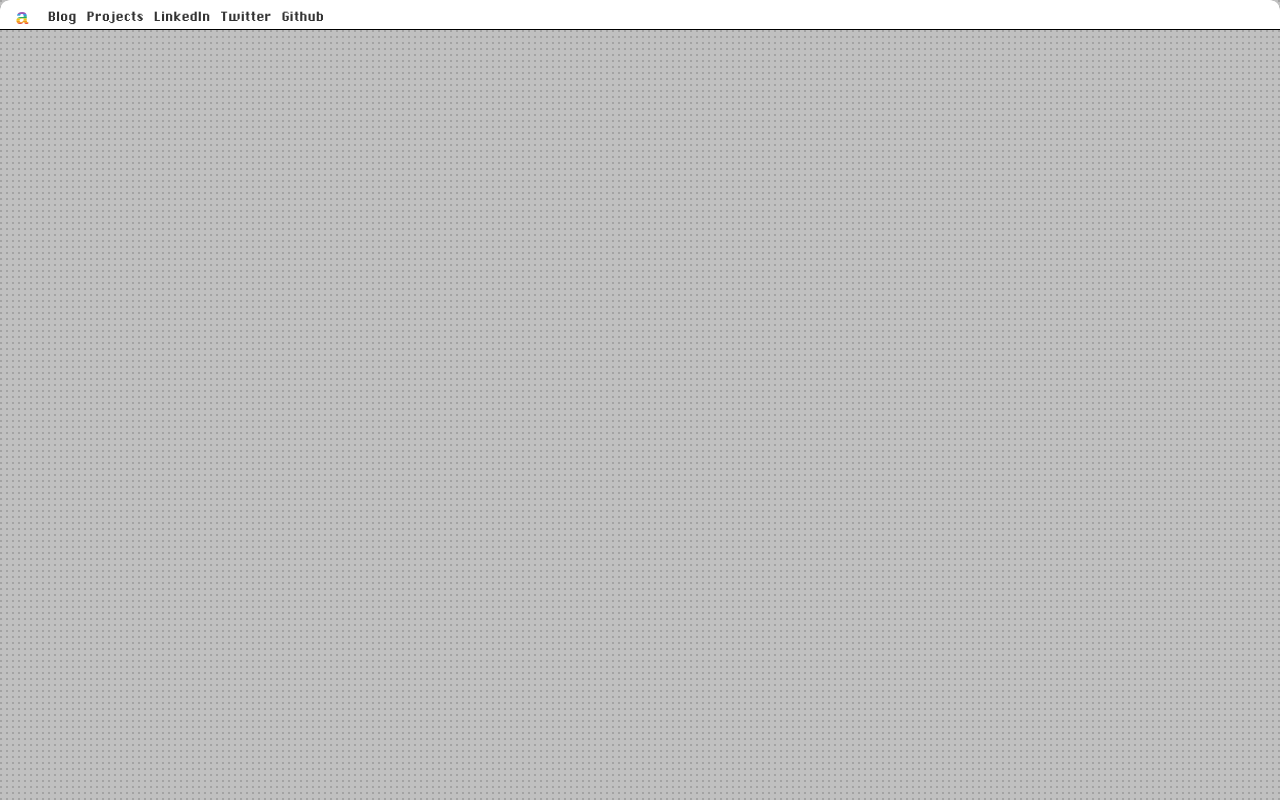
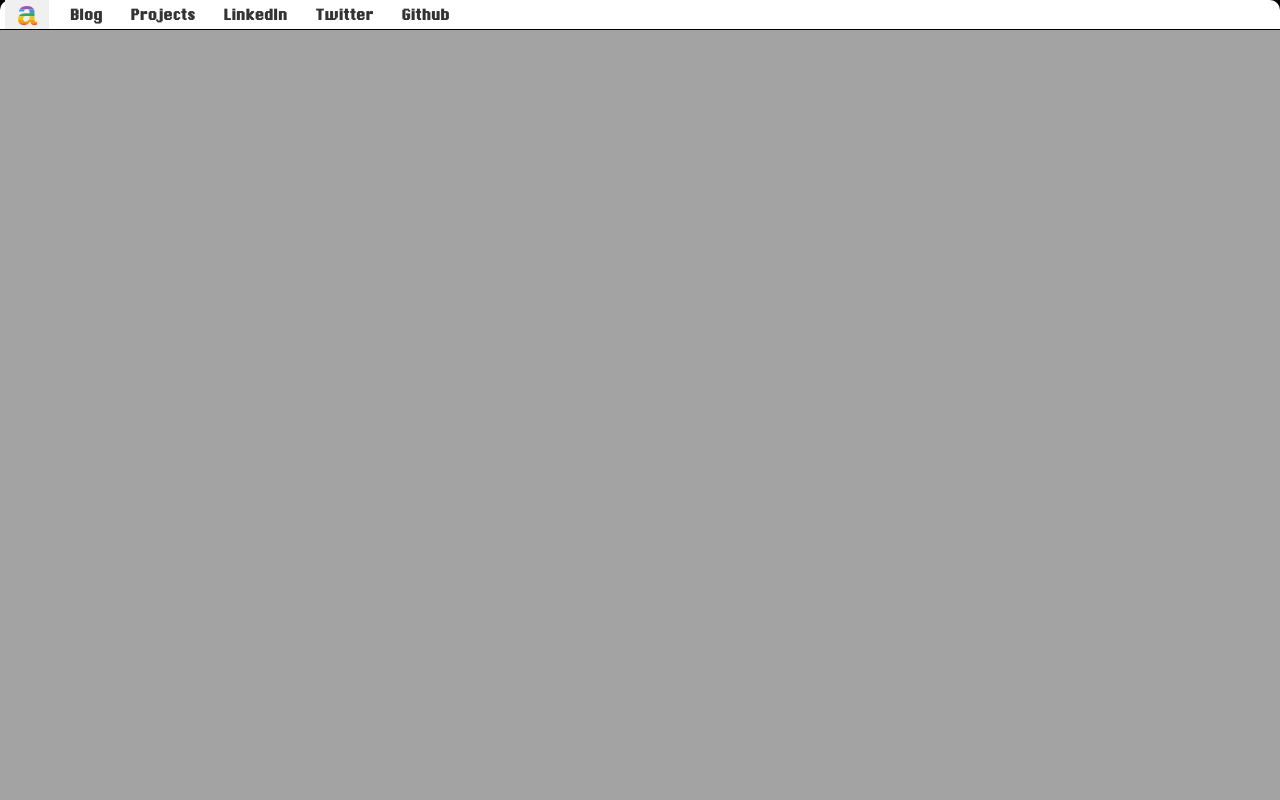
Before and after one commit to AndrewKillion/website, a plain HTML site: page index.html in a window 1280 px wide. Drawn offline with Linux system fonts and the light colour scheme.

Commit message:
fixed the nav bar design

```diff
--- a/styles.css
+++ b/styles.css
@@ -16,13 +16,13 @@
 .mac-background {
     background-color: #C0C0C0;
     background-image:
-        radial-gradient(circle at 1px 1px, rgba(0,0,0,0.15) 1px, transparent 0),
-        radial-gradient(circle at 2px 3px, rgba(255,255,255,0.3) 0.5px, transparent 0),
-        radial-gradient(circle at 4px 1px, rgba(0,0,0,0.1) 0.5px, transparent 0),
-        radial-gradient(circle at 1px 4px, rgba(255,255,255,0.2) 0.5px, transparent 0),
-        radial-gradient(circle at 3px 2px, rgba(0,0,0,0.08) 0.5px, transparent 0),
-        radial-gradient(circle at 5px 4px, rgba(255,255,255,0.25) 0.5px, transparent 0);
-    background-size: 6px 6px;
+        radial-gradient(circle at 0.5px 0.5px, rgba(0,0,0,0.15) 0.3px, transparent 0),
+        radial-gradient(circle at 0.2px 0.8px, rgba(255,255,255,0.3) 0.2px, transparent 0),
+        radial-gradient(circle at 0.8px 0.2px, rgba(0,0,0,0.1) 0.2px, transparent 0),
+        radial-gradient(circle at 0.3px 0.6px, rgba(255,255,255,0.2) 0.2px, transparent 0),
+        radial-gradient(circle at 0.7px 0.4px, rgba(0,0,0,0.08) 0.2px, transparent 0),
+        radial-gradient(circle at 0.1px 0.9px, rgba(255,255,255,0.25) 0.2px, transparent 0);
+    background-size: 1px 1px;
     height: 100vh;
     width: 100vw;
     overflow: hidden;
@@ -34,86 +34,58 @@
     left: 0;
     width: 100%;
     height: 30px;
+    background-color: #000000;
+    z-index: 1000;
+    border-bottom: 1px solid #000000;
+}
+
+.white-bar::before {
+    content: '';
+    position: absolute;
+    top: 0;
+    left: 0;
+    width: 100%;
+    height: 100%;
     background-color: #FFFFFF;
     border-radius: 10px 10px 0 0;
-    z-index: 1000;
-    border-bottom: 1px solid #000000;
+    z-index: -1;
 }
 
 
 .nav-item {
     display: inline-block;
-    padding: auto;
-    margin-right: 3px;
-    margin-left: 3px;
-
-    /* border-bottom: 1px solid #909090;
-    border-top: 1px solid #F0F0F0; */
+    padding: 0 12px;
+    margin-right: 0;
+    margin-left: 0;
+    height: 29px;
+    line-height: 30px;
     color: #000000;
-    cursor: pointer;
     user-select: none;
     text-decoration: none;
     font-family: Sysfont, Chicago, Geneva, sans-serif;
-    font-size: 14px;
-    font-weight: 100;
+    font-size: 16px;
+    font-weight: 800;
     letter-spacing: 0.5px;
     position: relative;
-    filter: blur(0.3px);
+    filter: blur(0.2px);
     color: #333333;
 }
 
 .nav-item img {
-    width: 35px;
-    height: 35px;
-    vertical-align: middle;
-    padding-bottom: 3px;
-    padding-left: 3px;
+    width: 30px;
+    height: 30px;
+    vertical-align: top;
+    box-sizing: border-box;
+    transform: scale(1.7) translateY(-1.5px);
 }
 
-.nav-item:hover {
-    background: linear-gradient(135deg, #F0F0F0 0%, #D0D0D0 50%, #B0B0B0 100%);
-    box-shadow: inset 0 1px 2px rgba(255,255,255,0.6);
+.nav-item:hover::before {
+    content: '';
+    position: absolute;
+    top: 0;
+    left: 10%;
+    width: 80%;
+    height: 100%;
+    background: #F0F0F0;
+    z-index: -1;
 }
-
-/* SGI Button Active/Pressed State */
-.nav-item:active {
-    background: linear-gradient(135deg, #A0A0A0 0%, #909090 50%, #808080 100%);
-    border-top: 1px solid #808080;
-    border-bottom: 1px solid #F0F0F0;
-    box-shadow: inset 1px 1px 3px rgba(0,0,0,0.3);
-    text-shadow: 1px 1px 0 rgba(255,255,255,0.4);
-}
-
-
-/* SGI Scrollbar Styling */
-::-webkit-scrollbar {
-    width: 16px;
-    background: var(--sgi-grey-medium);
-}
-
-::-webkit-scrollbar-track {
-    background: var(--sgi-grey-medium);
-    border: 1px inset var(--sgi-grey-medium);
-}
-
-::-webkit-scrollbar-thumb {
-    background: linear-gradient(135deg, var(--sgi-grey-light) 0%, var(--sgi-grey-medium) 50%, var(--sgi-grey-dark) 100%);
-    border: 1px solid;
-    border-color: var(--sgi-highlight) var(--sgi-grey-shadow) var(--sgi-grey-shadow) var(--sgi-highlight);
-}
-
-::-webkit-scrollbar-thumb:hover {
-    background: linear-gradient(135deg, #F0F0F0 0%, var(--sgi-grey-light) 50%, var(--sgi-grey-medium) 100%);
-}
-
-/* SGI Text Selection */
-::selection {
-    background: var(--sgi-blue-primary);
-    color: var(--sgi-highlight);
-}
-
-/* SGI Focus Outline */
-*:focus {
-    outline: 1px dotted var(--sgi-text);
-    outline-offset: 1px;
-}
```
